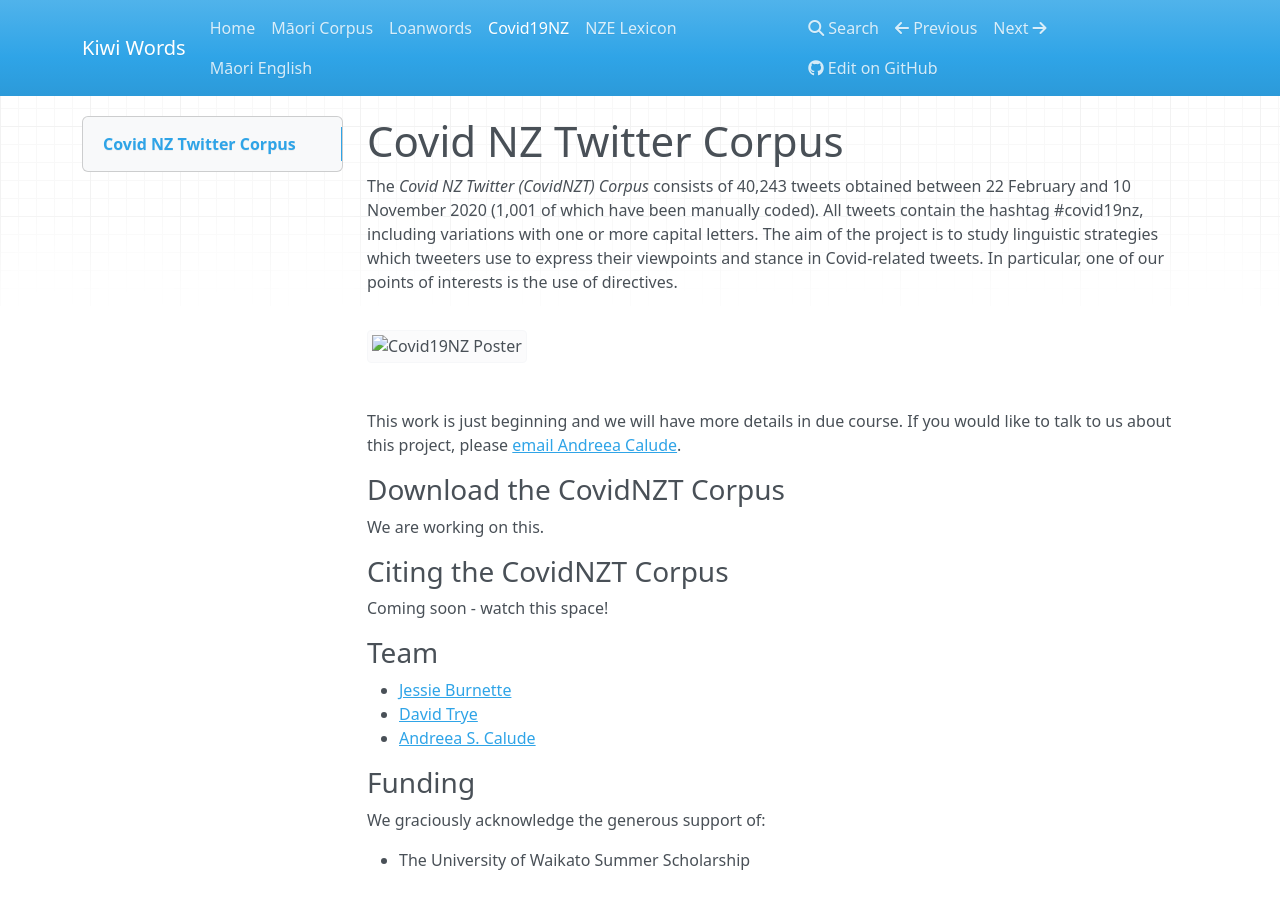
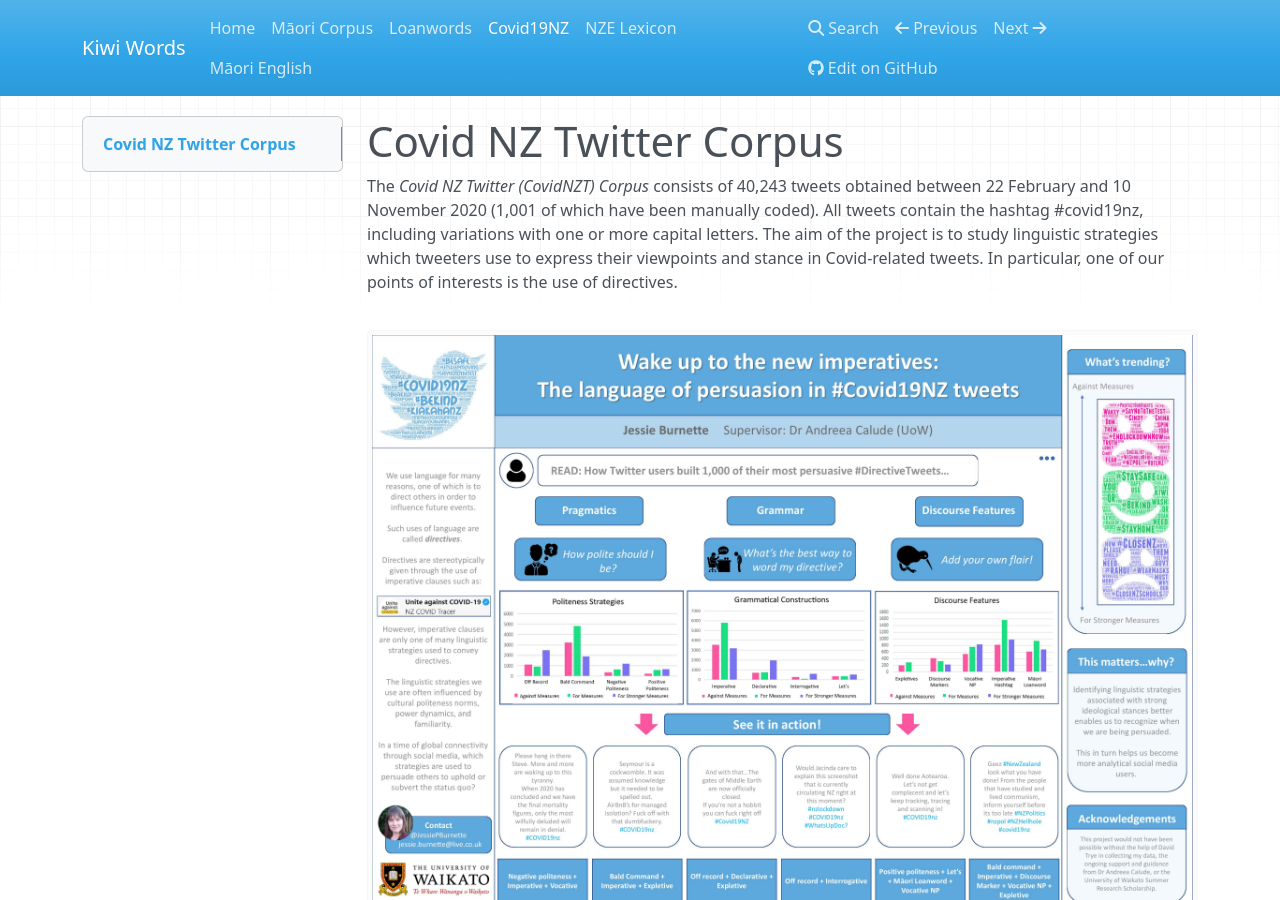
Before and after one commit to Waikato/kiwiwords, an MkDocs documentation site: the page built from docs/covidnz_corpus.md, in a window 1280 px wide and 900 px high. Built offline with MkDocs 1.6.1, drawn with Linux system fonts in a browser that asks for light colours; nearby versions of some CDN libraries.

Commit message:
Update covidnz_corpus.md

```diff
--- a/docs/covidnz_corpus.md
+++ b/docs/covidnz_corpus.md
@@ -1,7 +1,7 @@
 # Covid NZ Twitter Corpus
 The *Covid NZ Twitter (CovidNZT) Corpus* consists of 40,243 tweets obtained between 22 February and 10 November 2020 (1,001 of which have been manually coded). All tweets contain the hashtag #covid19nz, including variations with one or more capital letters. The aim of the project is to study linguistic strategies which tweeters use to express their viewpoints and stance in Covid-related tweets. In particular, one of our points of interests is the use of directives.
 
-<img src="pics/covid_poster.jpg" alt="Covid19NZ Poster"/>
+<img src="../pics/covid_poster.jpg" alt="Covid19NZ Poster"/>
 
 This work is just beginning and we will have more details in due course. If you would like to talk to us about this project, please [email Andreea Calude](mailto:andreea@waikato.ac.nz).
 
```
